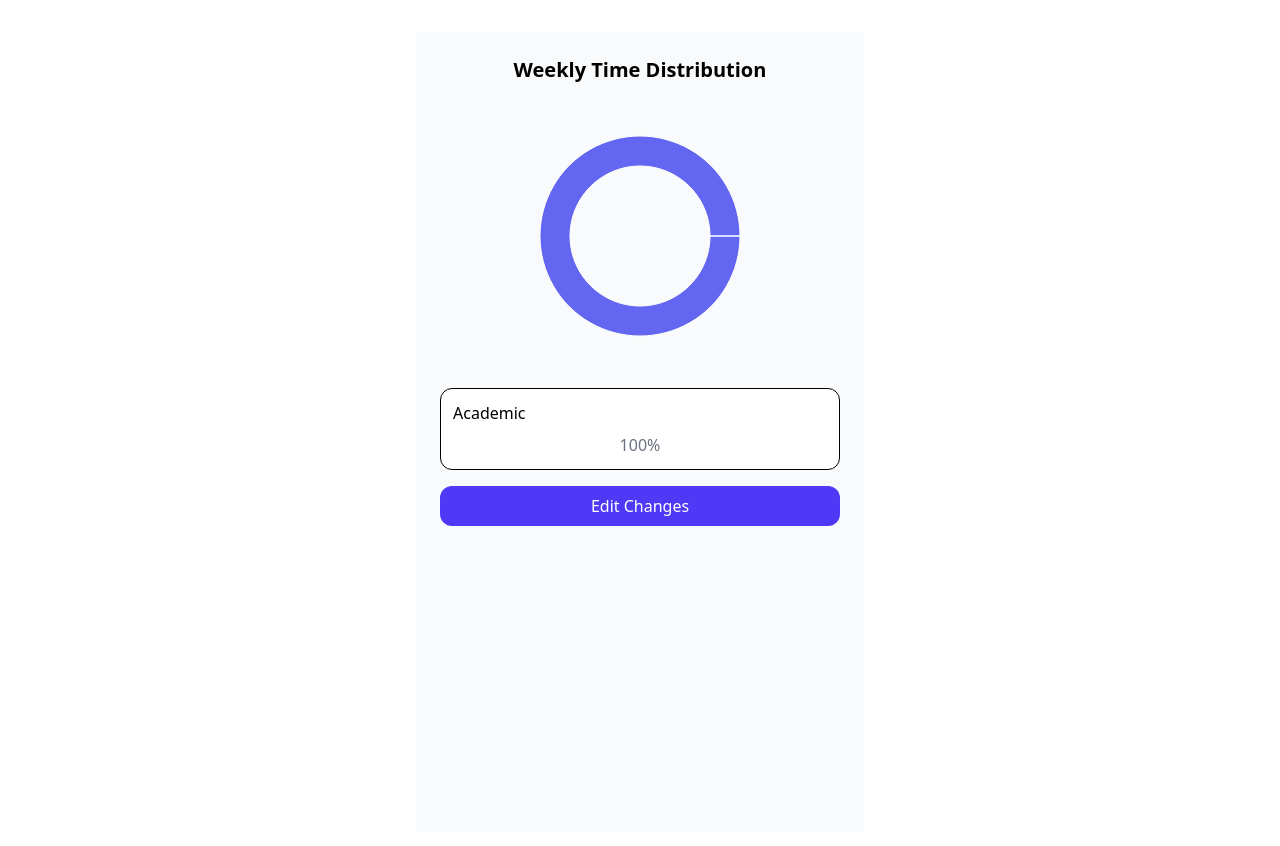
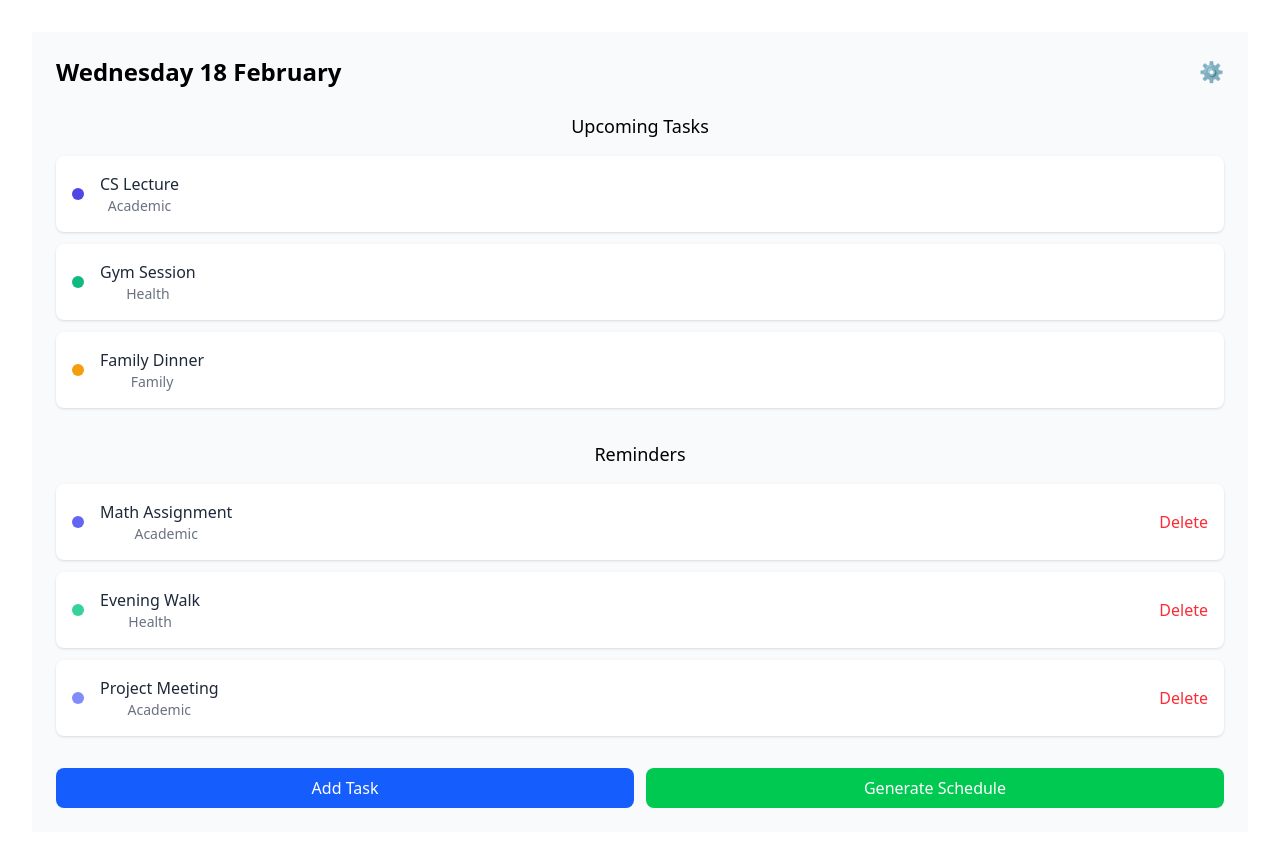
Before and after one commit to BasitInGit/time-allocation, a React (Vite) app: page / in a window 1280 px wide. Shown: the top 846 px of the page. Built offline with nearby package versions, Linux system fonts and the light colour scheme.

Commit message:
Personalise change maade, and minor improvement made on home page. Specifically added a reminder section for tasks with deadlines

```diff
--- a/src/App.jsx
+++ b/src/App.jsx
@@ -5,9 +5,10 @@ import './App.css'
 import Home from "./pages/Home"
 import Calendar from "./pages/Calendar"
 import TimeDistribution from "./pages/TimeDistribution"
+import Personalise from './pages/Personalise'
 
 function App() {
-  return <TimeDistribution />
+  return <Home />
 }
 
 export default App
--- a/src/pages/Home.jsx
+++ b/src/pages/Home.jsx
@@ -1,16 +1,31 @@
+import { useState } from "react";
 
 function Home() {
   const today = new Date().toLocaleDateString("en-GB", {
     weekday: "long",
     day: "numeric",
     month: "long",
-  })
+  });
 
+  // Hardcoded upcoming tasks
   const upcomingTasks = [
     { id: 1, title: "CS Lecture", category: "Academic", color: "#4F46E5" },
     { id: 2, title: "Gym Session", category: "Health", color: "#10B981" },
     { id: 3, title: "Family Dinner", category: "Family", color: "#F59E0B" },
-  ]
+  ];
+
+  // Hardcoded deadline / reminders
+  const deadlineTasks = [
+    { id: 4, title: "Math Assignment", category: "Academic", color: "#6366F1" },
+    { id: 5, title: "Evening Walk", category: "Health", color: "#34D399" },
+    { id: 6, title: "Project Meeting", category: "Academic", color: "#818CF8" },
+  ];
+
+  const [deadlines, setDeadlines] = useState(deadlineTasks);
+
+  const handleDelete = (id) => {
+    setDeadlines((prev) => prev.filter((task) => task.id !== id));
+  };
 
   return (
     <div className="p-6 bg-gray-50 min-h-screen">
@@ -20,12 +35,15 @@ function Home() {
         <button className="text-gray-600 hover:text-gray-800 text-xl">⚙</button>
       </div>
 
-      {/* Upcoming Tasks */}
+      {/* Upcoming Tasks Section */}
       <div className="mb-8">
         <h3 className="text-lg font-medium mb-4">Upcoming Tasks</h3>
         <div className="space-y-3">
           {upcomingTasks.map((task) => (
-            <div key={task.id} className= "flex items-center p-4 bg-white rounded-lg shadow-sm hover:shadow-md transition-shadow">
+            <div
+              key={task.id}
+              className="flex items-center p-4 bg-white rounded-lg shadow-sm hover:shadow-md transition-shadow"
+            >
               <div
                 className="w-3 h-3 rounded-full mr-4"
                 style={{ backgroundColor: task.color }}
@@ -39,18 +57,47 @@ function Home() {
         </div>
       </div>
 
-      {/* Quick Actions */}
-      <div>
-        <h3 className="text-lg font-medium mb-4">Quick Actions</h3>
-        <div className="flex gap-3">
-          <button className="flex-1 bg-blue-600 text-white py-2 rounded-lg hover:bg-blue-700 transition-colors">Add Task</button>
-          <button className="flex-1 bg-green-500 text-white py-2 rounded-lg hover:bg-green-600 transition-colors">Generate Schedule</button>
-          <button className="flex-1 bg-yellow-500 text-white py-2 rounded-lg hover:bg-yellow-600 transition-colors">View Calendar</button>
+      {/* Deadline / Reminder Section */}
+      <div className="mb-8">
+        <h3 className="text-lg font-medium mb-4">Reminders</h3>
+        <div className="space-y-3">
+          {deadlines.map((task) => (
+            <div
+              key={task.id}
+              className="flex justify-between items-center p-4 bg-white rounded-lg shadow-sm hover:shadow-md transition-shadow"
+            >
+              <div className="flex items-center">
+                <div
+                  className="w-3 h-3 rounded-full mr-4"
+                  style={{ backgroundColor: task.color }}
+                ></div>
+                <div>
+                  <p className="font-medium text-gray-800">{task.title}</p>
+                  <p className="text-sm text-gray-500">{task.category}</p>
+                </div>
+              </div>
+              <button
+                onClick={() => handleDelete(task.id)}
+                className="text-red-500 hover:text-red-700 font-medium"
+              >
+                Delete
+              </button>
+            </div>
+          ))}
         </div>
       </div>
+
+      {/* Quick Actions Buttons */}
+      <div className="flex gap-3">
+        <button className="flex-1 bg-blue-600 text-white py-2 rounded-lg hover:bg-blue-700 transition-colors">
+          Add Task
+        </button>
+        <button className="flex-1 bg-green-500 text-white py-2 rounded-lg hover:bg-green-600 transition-colors">
+          Generate Schedule
+        </button>
+      </div>
     </div>
-
-  )
+  );
 }
 
-export default Home
+export default Home;
--- /dev/null
+++ b/src/pages/Personalise.jsx
@@ -0,0 +1,120 @@
+import { useState } from "react";
+
+const categories = {
+  Academic: ["Lecture", "Study", "Group Project", "Reading"],
+  Health: ["Running", "Walking", "Cycling", "Yoga", "Weightlifting", "Basketball"],
+  Family: ["Dinner", "Call family", "Visit"],
+  Leisure: ["Gaming", "TV", "Music", "Hobbies"],
+};
+
+const timesOfDay = ["Morning", "Afternoon", "Evening"];
+
+function PersonalizationPage({ onSave }) {
+  const [selectedTasks, setSelectedTasks] = useState({});
+  const [timePrefs, setTimePrefs] = useState({});
+
+  const toggleTask = (category, task) => {
+    setSelectedTasks((prev) => {
+      const prevCategory = prev[category] || [];
+      const newCategory = prevCategory.includes(task)
+        ? prevCategory.filter((t) => t !== task)
+        : [...prevCategory, task];
+      return { ...prev, [category]: newCategory };
+    });
+  };
+
+  const handleTimeChange = (category, value) => {
+    setTimePrefs((prev) => ({ ...prev, [category]: value }));
+  };
+
+  const canSave = Object.entries(categories).every(
+    ([cat]) => (selectedTasks[cat]?.length || 0) >= 3 && timePrefs[cat]
+  );
+
+  const handleSave = () => {
+    if (!canSave) return;
+    const result = {};
+    Object.keys(categories).forEach((cat) => {
+      result[cat] = {
+        tasks: selectedTasks[cat],
+        preferredTime: timePrefs[cat],
+      };
+    });
+    onSave(result);
+  };
+
+  return (
+    <div className="p-6 max-w-3xl mx-auto">
+      <h2 className="text-2xl font-semibold mb-6">Personalize Your Schedule</h2>
+
+      {/* Instruction */}
+      <p className="text-gray-700 mb-4 font-medium text-left">
+        Select at least 3 tasks per category:
+      </p>
+
+      {/* Task Selection Section */}
+      {Object.entries(categories).map(([cat, tasks]) => (
+        <div key={cat} className="mb-6">
+          <h3 className="font-semibold text-lg mb-2">{cat}</h3>
+          <div className="grid grid-cols-2 md:grid-cols-3 gap-2">
+            {tasks.map((task) => (
+              <button
+                key={task}
+                type="button"
+                onClick={() => toggleTask(cat, task)}
+                className={`px-3 py-2 border rounded-lg transition
+                  ${selectedTasks[cat]?.includes(task)
+                    ? "bg-blue-500 text-white border-blue-500"
+                    : "bg-white text-gray-800 border-gray-300"
+                  }`}
+              >
+                {task}
+              </button>
+            ))}
+          </div>
+        </div>
+      ))}
+
+      {/* Spacer */}
+      <div className="my-6 border-t border-gray-200"></div>
+
+      {/* Time of Day Section */}
+      <p className="text-gray-700 mb-4 font-medium text-left">
+        Select time of day for:
+      </p>
+      {Object.keys(categories).map((cat) => (
+        <div key={cat} className="mb-4">
+          <h4 className="font-medium mb-2">{cat}</h4>
+          <div className="flex gap-2 flex-wrap">
+            {timesOfDay.map((time) => (
+              <button
+                key={time}
+                type="button"
+                onClick={() => handleTimeChange(cat, time)}
+                className={`px-3 py-1 border rounded-lg transition
+                  ${timePrefs[cat] === time
+                    ? "bg-green-500 text-white border-green-500"
+                    : "bg-white text-gray-800 border-gray-300"
+                  }`}
+              >
+                {time}
+              </button>
+            ))}
+          </div>
+        </div>
+      ))}
+
+      {/* Save Button */}
+      <button
+        onClick={handleSave}
+        disabled={!canSave}
+        className={`mt-6 px-6 py-2 rounded-lg text-white font-medium transition
+          ${canSave ? "bg-blue-600 hover:bg-blue-700" : "bg-gray-400 cursor-not-allowed"}`}
+      >
+        Save Preferences
+      </button>
+    </div>
+  );
+}
+
+export default PersonalizationPage;
```
